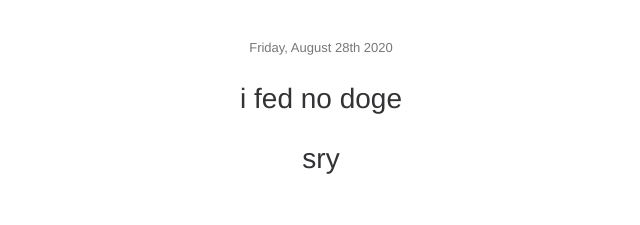
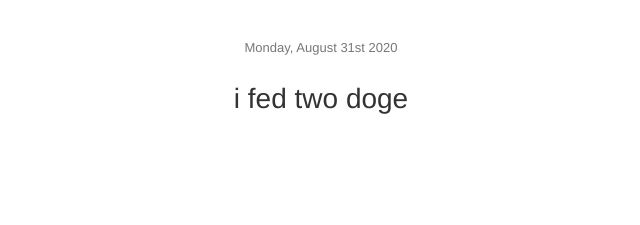
Before and after one commit to kevincennis/howmanydoge, a plain HTML site: page index.html in a window 1280 px wide. Shown: the top 225 px of the page, without its empty margins (319-959 px from the left). Drawn offline with Linux system fonts and the light colour scheme.

Commit message:
Update index.html

```diff
--- a/index.html
+++ b/index.html
@@ -43,9 +43,8 @@
 </head
 
 <body>
-  <time>Friday, August 28th 2020</time>
-  <p>i fed no doge</p>
-  <p>sry</p>
+  <time>Monday, August 31st 2020</time>
+  <p>i fed two doge</p>
   <p class="copyright">
     © 2020 Kevin Ennis<br>
     🐶 🐶 🐶
```
